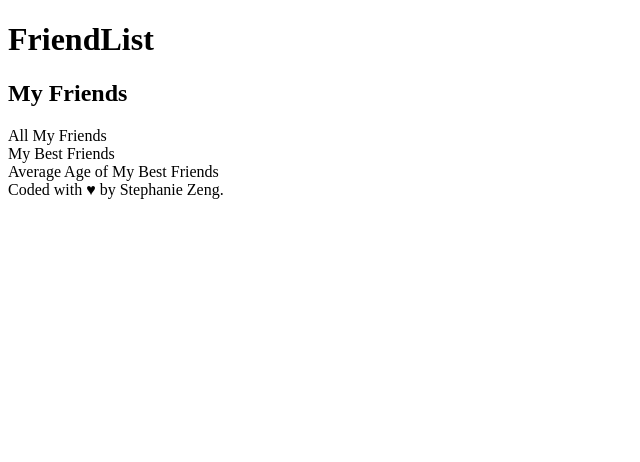
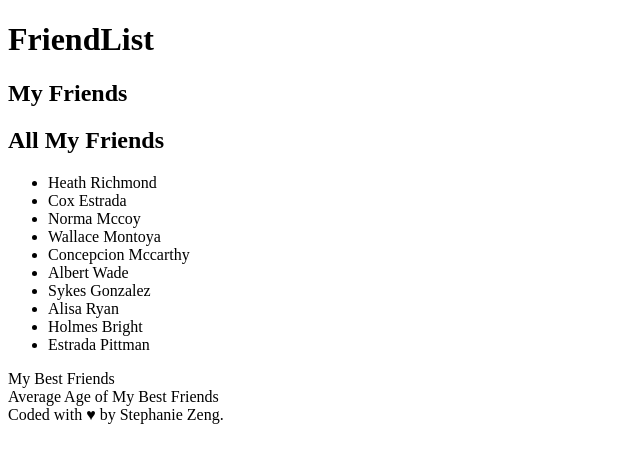
Before and after one commit to stephanie56/cohort3-react-1, a React (Create React App) app in the folder friendlist/: page / in a window 1280 px wide. Shown: the top 462 px of the page, without its empty margins (0-640 px from the left). Built offline with nearby package versions, Linux system fonts and the light colour scheme; the HTML template or start-up script is replaced by a standard one.

Commit message:
Render list of all friends

```diff
--- a/friendlist/src/App.js
+++ b/friendlist/src/App.js
@@ -4,13 +4,14 @@ import { Header } from './components/Header';
 import { FriendList } from './components/FriendList';
 import { Footer } from './components/Footer';
 
+import { friendData } from './data/friends';
 
 class App extends Component {
   render() {
     return (
       <div className="App">
         <Header />
-        <FriendList />
+        <FriendList friendData={friendData} />
         <Footer />
       </div>
     );
--- a/friendlist/src/components/FriendList.js
+++ b/friendlist/src/components/FriendList.js
@@ -1,22 +1,21 @@
 import React from 'react';
-import { friendData } from '../data/friends';
 
-export class FriendList extends React.Component {
-  constructor(props){
-    super(props);
-    this.state = {
-      friendData
-    };
-  }
-  render(){
-    console.log(this.state.friendData);
+export const FriendList = ({friendData}) => {
   return (
     <div className="friend-list">
       <h2>My Friends</h2>
-        <div>All My Friends</div>
+      <div>
+        <h2>All My Friends</h2>
+        <ul>
+          {
+            friendData.map(({first, last}) => (
+              <li key={last}>{first} {last}</li>
+            ))
+          }
+        </ul>
+      </div>
       <div>My Best Friends</div>
       <div>Average Age of My Best Friends</div>
     </div>
   );
-  }
-}
+};
```
Also changed, not shown: 1 other file (tests, documents, lock files or other folders). Lines whose indentation alone changed are shown as unchanged.
